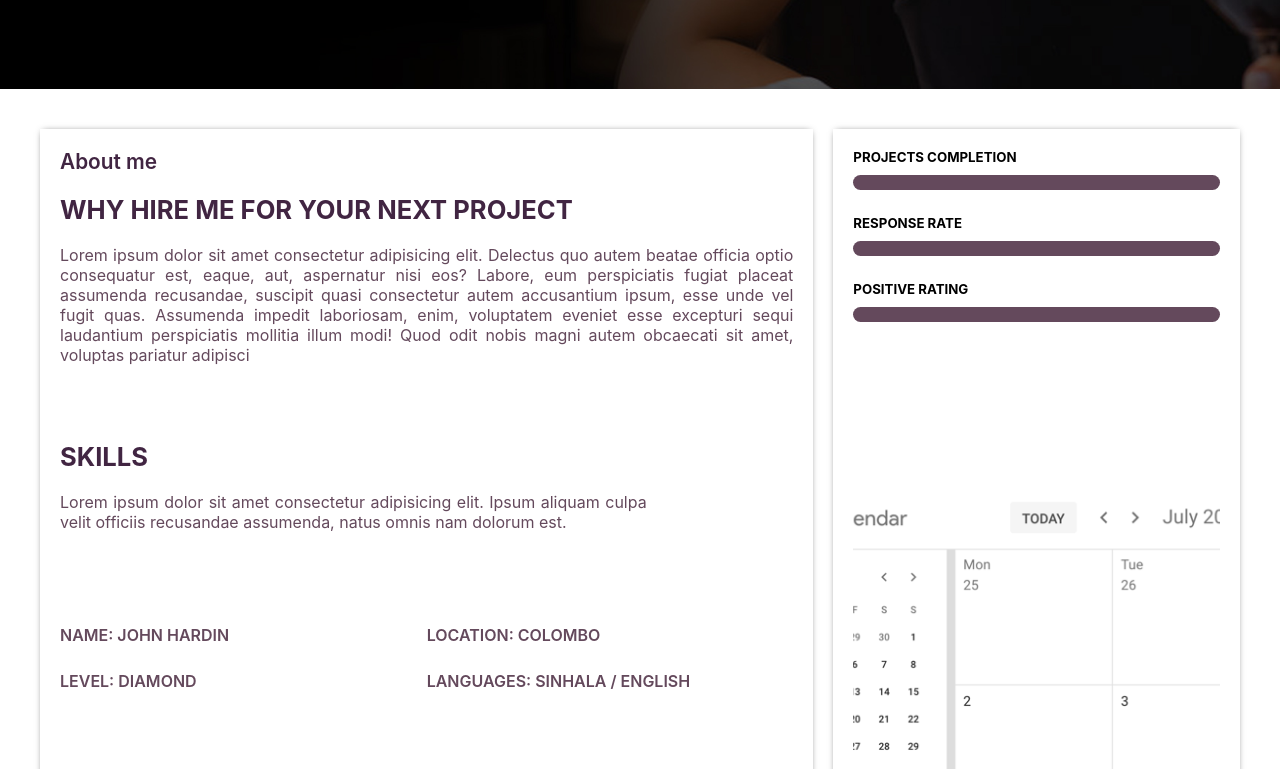
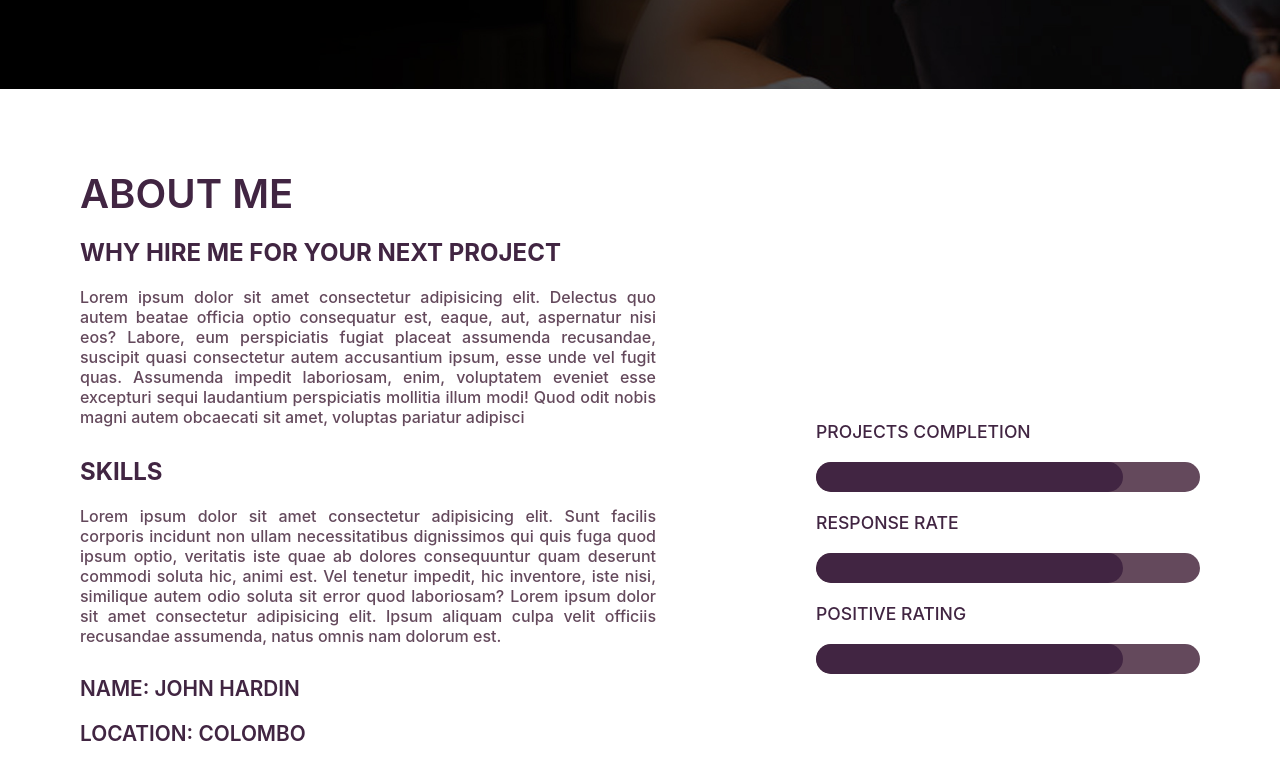
Before and after one commit to venuradesh/sri-eventz-web, a React (Create React App) app: page /profile in a window 1280 px wide. Shown: the part 711-1480 px from the top of the page. Built offline with nearby package versions, Linux system fonts and the light colour scheme.

Commit message:
profile's about section is added with reponsiveness

```diff
--- a/src/Components/Profile/About.js
+++ b/src/Components/Profile/About.js
@@ -5,28 +5,15 @@ export default function AboutSection() {
   return (
     <AboutSectionStyles>
       <div className="container">
-        <div className="left">
+        <Left>
           <div className="aboutMe">
-            <div className="subHeading">About me</div>
-            <div className="Heading">Why hire me for your next Project</div>
-            <div className="para">
-              Lorem ipsum dolor sit amet consectetur adipisicing elit. Delectus
-              quo autem beatae officia optio consequatur est, eaque, aut,
-              aspernatur nisi eos? Labore, eum perspiciatis fugiat placeat
-              assumenda recusandae, suscipit quasi consectetur autem accusantium
-              ipsum, esse unde vel fugit quas. Assumenda impedit laboriosam,
-              enim, voluptatem eveniet esse excepturi sequi laudantium
-              perspiciatis mollitia illum modi! Quod odit nobis magni autem
-              obcaecati sit amet, voluptas pariatur adipisci
-            </div>
+            <div className="heading">About me</div>
+            <div className="sub-heading">Why hire me for your next Project</div>
+            <div className="para">Lorem ipsum dolor sit amet consectetur adipisicing elit. Delectus quo autem beatae officia optio consequatur est, eaque, aut, aspernatur nisi eos? Labore, eum perspiciatis fugiat placeat assumenda recusandae, suscipit quasi consectetur autem accusantium ipsum, esse unde vel fugit quas. Assumenda impedit laboriosam, enim, voluptatem eveniet esse excepturi sequi laudantium perspiciatis mollitia illum modi! Quod odit nobis magni autem obcaecati sit amet, voluptas pariatur adipisci</div>
           </div>
           <div className="skills">
             <div className="skills-heading">Skills</div>
-            <div className="skills-des">
-              Lorem ipsum dolor sit amet consectetur adipisicing elit. Ipsum
-              aliquam culpa velit officiis recusandae assumenda, natus omnis nam
-              dolorum est.
-            </div>
+            <div className="skills-des">Lorem ipsum dolor sit amet consectetur adipisicing elit. Sunt facilis corporis incidunt non ullam necessitatibus dignissimos qui quis fuga quod ipsum optio, veritatis iste quae ab dolores consequuntur quam deserunt commodi soluta hic, animi est. Vel tenetur impedit, hic inventore, iste nisi, similique autem odio soluta sit error quod laboriosam? Lorem ipsum dolor sit amet consectetur adipisicing elit. Ipsum aliquam culpa velit officiis recusandae assumenda, natus omnis nam dolorum est.</div>
           </div>
           <div className="bio">
             <div className="name-location">
@@ -44,128 +31,124 @@ export default function AboutSection() {
               <img src="/images/play.png"></img>
             </div>
           </div>
-        </div>
+        </Left>
 
-        <div className="right">
+        <Right>
           <div className="Progress">
             <ul>
               <li>
                 <h5>PROJECTS COMPLETION</h5>
-
-                <span class="bar bar1"></span>
+                <div class="outer-bar bar1">
+                  <div className="inner-bar"></div>
+                </div>
               </li>
               <li>
                 <h5>RESPONSE RATE</h5>
-
-                <span class="bar bar2"></span>
+                <div class="outer-bar bar2">
+                  <div className="inner-bar"></div>
+                </div>
               </li>
               <li>
                 <h5>POSITIVE RATING</h5>
-
-                <span class="bar bar3"></span>
+                <div class="outer-bar bar3">
+                  <div className="inner-bar"></div>
+                </div>
               </li>
             </ul>
           </div>
           <div className="lineChart"></div>
-        </div>
+        </Right>
       </div>
     </AboutSectionStyles>
   );
 }
 
 const AboutSectionStyles = styled.div`
+  display: flex;
+  justify-content: center;
+
   .container {
-    width: 100%;
     display: flex;
-    padding: 40px;
-    max-width: 100vw;
-    height: 100vh;
-    column-gap: 20px;
+    align-items: center;
+  }
 
-    .left {
-      height: 100%;
-      flex: 2;
-      padding-right: 20px;
+  @media only screen and (max-width: 1250px) {
+    .container {
+      flex-direction: column;
+      row-gap: 30px;
+    }
+  }
+`;
+
+const Left = styled.div`
+  flex: 1.5;
+  padding: 80px;
   display: flex;
   flex-direction: column;
-      justify-content: space-between;
-      box-shadow: 0 0px 7px -3px rgba(0, 0, 0, 0.75);
-      padding: 20px;
+  row-gap: 30px;
 
   .aboutMe {
-        .subHeading {
-          font-size: 1.3rem;
+    display: flex;
+    flex-direction: column;
+    row-gap: 20px;
+
+    .heading {
+      font-size: 2.5rem;
+      text-transform: uppercase;
+      font-weight: 600;
       color: #412542;
-          font-weight: 600;
-          margin-bottom: 20px;
     }
 
-        .Heading {
-          font-size: 1.6rem;
+    .sub-heading {
+      font-size: 1.5rem;
+      text-transform: uppercase;
+      font-weight: 700;
       color: #412542;
-          margin-bottom: 20px;
-          font-weight: 700;
-          text-transform: uppercase;
     }
 
     .para {
       font-size: 1rem;
-          font-weight: 400;
+      font-weight: 500;
       color: #64495c;
       text-align: justify;
     }
   }
 
   .skills {
+    display: flex;
+    flex-direction: column;
+    row-gap: 20px;
+
     .skills-heading {
-          font-size: 1.6rem;
+      font-size: 1.5rem;
+      text-transform: uppercase;
+      font-weight: 700;
       color: #412542;
-          margin-bottom: 20px;
-          font-weight: 700;
-          text-transform: uppercase;
     }
 
     .skills-des {
       font-size: 1rem;
+      font-weight: 500;
       color: #64495c;
-          font-weight: 400;
       text-align: justify;
-          width: 80%;
     }
   }
 
   .bio {
-        height: 100px;
-        width: 100%;
+    .name-location,
+    .level-lang {
       display: flex;
-        flex-direction: column;
-        justify-content: space-evenly;
-
-        .name-location {
-          display: flex;
-
-          .name,
-          .loc {
-            flex: 1;
-            font-size: 1rem;
+      justify-content: space-between;
+      font-size: 1.3rem;
+      color: #412542;
       font-weight: 600;
-            color: #64495c;
       text-transform: uppercase;
       margin-bottom: 10px;
     }
-        }
 
-        .level-lang {
-          display: flex;
-
-          .level,
+    .loc,
     .lang {
-            flex: 1.2;
-            font-size: 1rem;
-            font-weight: 600;
-            color: #64495c;
-            text-transform: uppercase;
-          }
+      width: 400px;
     }
   }
 
@@ -173,214 +156,190 @@ const AboutSectionStyles = styled.div`
     display: flex;
 
     .btn {
-          color: #ffffff;
       background-color: #64495c;
-          text-align: center;
-          font-size: 1.1rem;
-          font-weight: 400;
-          text-transform: uppercase;
-          cursor: pointer;
-          padding: 10px 10px;
 
       &:hover {
         background-color: #412542;
-            transform: scale(1.02);
       }
     }
 
     .more-btn {
       width: 150px;
-          border-radius: 100px;
-          transition: all 0.3s ease;
+      padding: 15px 10px;
+      font-size: 1.5rem;
+      text-transform: uppercase;
+      font-weight: 600;
+      text-align: center;
+      color: #ffffff;
+      border-radius: 50px;
       margin-right: 20px;
     }
 
     .play-btn {
-          width: 45px;
-          height: 45px;
-          background-color: #64495c;
-          border-radius: 50%;
+      width: 60px;
+      height: 60px;
       display: flex;
       align-items: center;
       justify-content: center;
-          transition: all 0.3s ease;
+      border-radius: 50%;
 
       img {
-            width: 16px;
+        transform: translateX(3px);
+        width: 30px;
+      }
+    }
+  }
+
+  @media only screen and (max-width: 1400px) {
+    .bio {
+      .name-location,
+      .level-lang {
+        flex-direction: column;
+        margin-bottom: 20px;
+      }
+
+      .loc,
+      .lang {
+        width: max-content;
+      }
+
+      .name,
+      .level {
+        margin-bottom: 20px;
+      }
+    }
+  }
+
+  @media only screen and (max-width: 1250px) {
+    width: 80%;
+  }
+
+  @media only screen and (max-width: 580px) {
+    width: 100%;
+  }
+
+  @media only screen and (max-width: 480px) {
+    padding: 60px;
+
+    .aboutMe {
+      .heading {
+        font-size: 1.7rem;
+        font-weight: 700;
+      }
+
+      .sub-heading {
+        font-size: 1.3rem;
+      }
+
+      .para {
+        font-size: 0.9rem;
+      }
+    }
+
+    .skills {
+      .skills-heading {
+        font-size: 1.3rem;
+      }
+
+      .skills-des {
+        font-size: 0.9rem;
+      }
+    }
+
+    .bio {
+      .name-location,
+      .level-lang {
+        font-size: 1rem;
+        row-gap: 0px;
+        margin-bottom: 5px;
+      }
+
+      .name,
+      .level {
+        margin-bottom: 5px;
+      }
+    }
+  }
+
+  @media only screen and (max-width: 400px) {
+    padding: 30px;
+    width: 100%;
+
+    .btn-container {
+      .more-btn {
+        width: 100px;
+        height: 50px;
+        display: flex;
+        align-items: center;
+        justify-content: center;
+        padding: 0;
+        font-size: 1rem;
+      }
+
+      .play-btn {
+        width: 50px;
+        height: 50px;
+
+        img {
+          width: 20px;
         }
       }
     }
   }
 
-    .right {
+  @media only screen and (max-width: 330px) {
+    padding: 20px;
+  }
+`;
+
+const Right = styled.div`
   flex: 1;
-      padding: 20px;
-      box-shadow: 0 0px 7px -3px rgba(0, 0, 0, 0.75);
+  padding: 80px;
 
-      font-size: 1 rem;
-      list-decoration: none;
-      font-weight: 400;
+  ul {
+    list-style: none;
 
-      justify-content: space bitween;
+    li {
+      h5 {
+        margin-bottom: 20px;
+        font-size: 1.1rem;
+        font-weight: 500;
+        color: #412542;
+      }
 
+      .outer-bar {
+        margin-bottom: 20px;
+        height: 30px;
+        width: 100%;
+        background-color: #64495c;
+        border-radius: 50px;
         overflow: hidden;
 
-      .Progress {
-        height: 50%;
-        width: 100%;
-        justify-content: space bitween;
-        padding-bottom: 20px;
-        position:relative;
-
-        @keyframes load {
-          from {
-            width: 0%;
-          }
-        }
-
-        @-webkit-keyframes load {
-          from {
-            width: 0%;
-          }
-        }
-        @-moz-keyframes load {
-          from {
-            width: 0%;
-          }
-        }
-
-        @-o-keyframes load {
-          from {
-            width: 0%;
-          }
-        }
-
-      ul{
-        li{
-          margin-bottom: 40px;
-          list-style: none;
-          text-transform: uppercase;
-
-            h5 {
-              padding-bottom: 10px;
-            }
-
-
-            .bar {
-              // width: 100%;
-              // height: 15px;
-              // border-radius: 1000px;
-              // background-color: #64495c;
-              // position:absolute;
-
-
-
-              &::before {
-                content: "";
-                width: 100%;
-                height: 15px;
-                border-radius: 1000px;
-                background-color: #64495c;
-                position:absolute;
-                 animation: load 3s 0s;
-                -webkit-animation: load 3s 0s;
-                -moz-animation: load 3s 0s;
-                -o-animation:load 3s 0s;
-
-
-              }
-
-            }
-
-
+        .inner-bar {
+          width: 80%;
+          height: 100%;
+          background-color: #412542;
+          border-radius: 50px;
         }
       }
     }
   }
-    }
-    .lineChart {
-      height: 50%;
-      background-color: black;
-      background-size: cover;
-      object-fit: cover;
-      background-position: center;
-      background-image: url(/images/google-calendar.png);
-      align-items: center;
-    }
+
+  @media only screen and (max-width: 1250px) {
+    width: 80%;
   }
 
-  @media only screen and (max-width: 950px) {
-    .left {
-      flex: 4;
-    }
-    .right {
-      flex: 3;
-    }
-  }
-  @media only screen and (max-width: 768px) {
-    .container {
-      flex-direction: column;
-      text-align: center;
-      font-size: 0.5 rem;
-    }
-    .left {
-      width: 100%;
-
-      .bio {
-        flex: 1;
-        font-size: 1rem;
-        font-weight: 600;
-      }
-    }
-    .right {
-      margin-top: 2rem;
-      width: 100%;
-
-      .Porgress {
-        margin-bottom: 2rem;
-        align-items:center;
-
-        .ul {
-          padding-bottom: 10px;
-          align-items:center;
-
-
-        }
-      }
-      .lineChart{
-        align-items:center;
-      }
-    }
-
-    .para {
-      margin: 0 auto;
-      margin-top: 2rem;
-    }
-    .btn-container {
-      // flex-direction: column;
-      gap: 0rem;
-
-      .button-wrapper,
-      a {
-        width: 100%;
-        text-align: center;
-      }
-    }
-  }
-  @media only screen and (max-width: 530px) {
-    .name,
-    .loc {
-      flex: 1;
-      font-size: 1px;
-    }
+  @media only screen and (max-width: 580px) {
+    padding: 60px;
   }
 
   @media only screen and (max-width: 480px) {
-    .left {
-      .bio {
-        font-size: 1 rem;
+    padding: 30px;
+    width: 80%;
   }
 
-    }
+  @media only screen and (max-width: 370px) {
+    padding: 20px;
+    width: 90%;
   }
 `;
--- a/src/Components/Profile/AboutSection.js
+++ b/src/Components/Profile/AboutSection.js
@@ -13,7 +13,6 @@ function AboutSection() {
 
 export default AboutSection;
 const Container = styled.div`
-  height: 100vh;
   width: 100vw;
   overflow-x: hidden;
   flex-direction: column;
--- a/src/Components/Profile/ProfileContainer.js
+++ b/src/Components/Profile/ProfileContainer.js
@@ -17,7 +17,6 @@ const ProfileContainer = () => {
 export default ProfileContainer;
 
 const Container = styled.div`
-  position: relative;
   min-height: 100vh;
   width: 100vw;
   overflow-x: hidden;
--- a/src/Components/Profile/Screen.js
+++ b/src/Components/Profile/Screen.js
@@ -4,7 +4,6 @@ import styled from "styled-components";
 function Screen() {
   return (
     <Container>
-
       <BgImage></BgImage>
     </Container>
   );
@@ -17,11 +16,8 @@ const Container = styled.div`
   width: 100vw;
   position: relative;
   z-index: -100;
-
-
 `;
 const BgImage = styled.div`
-
   width: 100%;
   height: 100%;
   background-color: rgba(0, 0, 0, 0.65);
```
Lines whose indentation alone changed are shown as unchanged.
